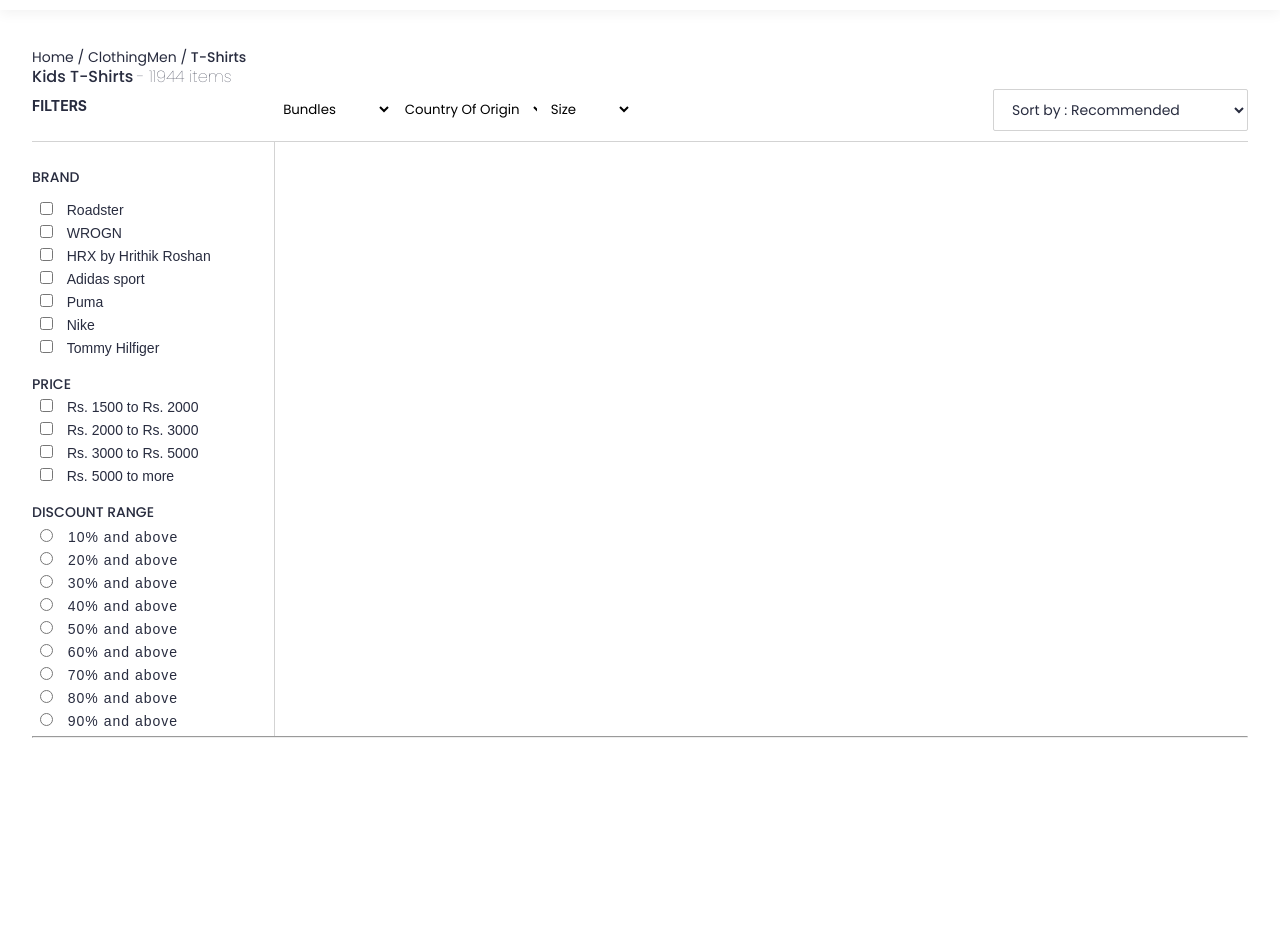
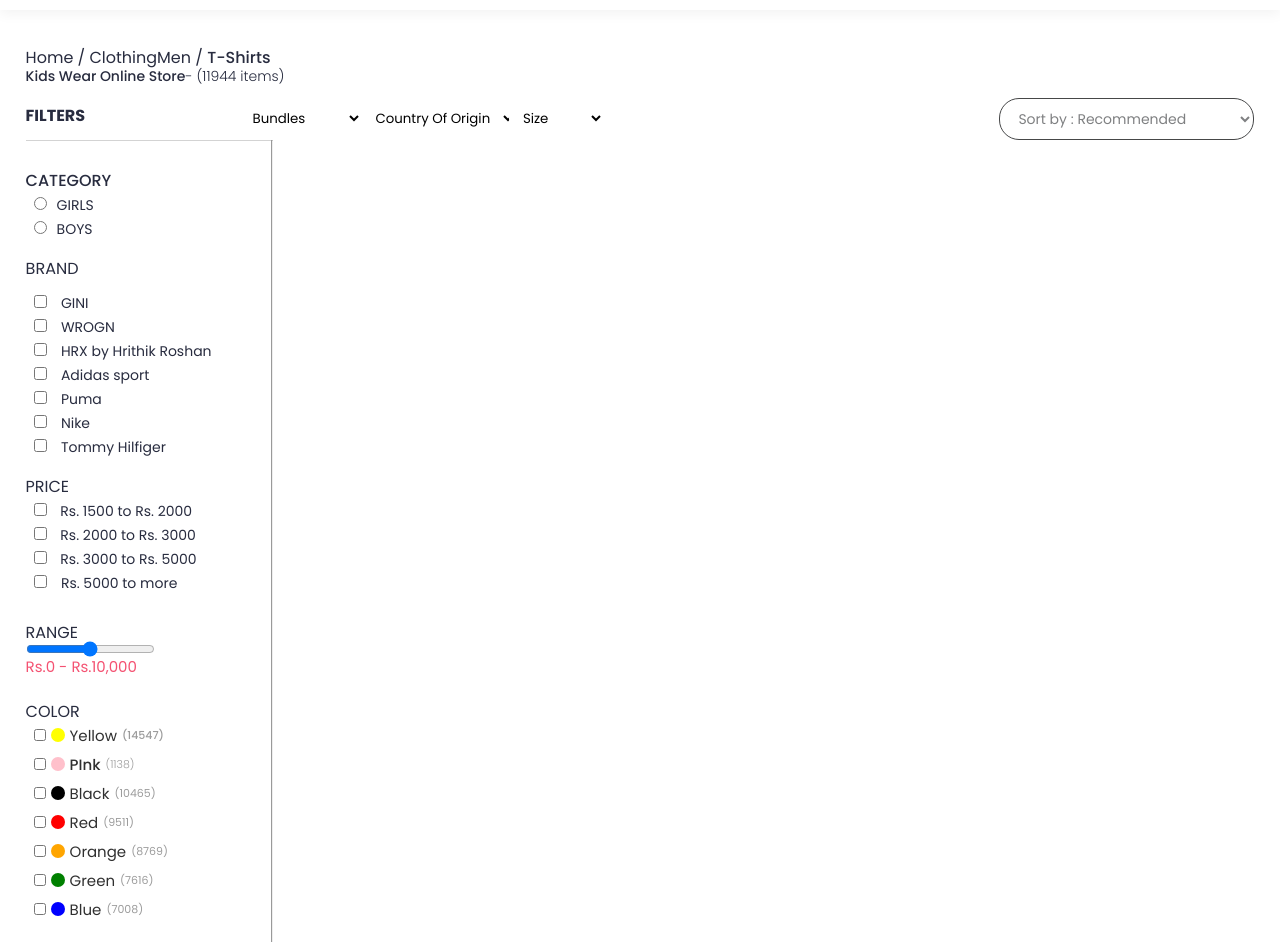
Before and after one commit to MaitriRajpara/Myntra, a plain HTML site: page index.html in a window 1280 px wide. Shown: the part 70-1012 px from the top of the page. Before the commit the page ends 920 px from the top, so only its background shows below. Drawn offline with Linux system fonts and the light colour scheme.

Commit message:
docs: Sidebar created

```diff
--- a/index.html
+++ b/index.html
@@ -1,25 +1,22 @@
 <!DOCTYPE html>
 <html lang="en">
+
 <head>
   <meta charset="UTF-8" />
   <meta name="viewport" content="width=device-width, initial-scale=1.0" />
-    <link rel="stylesheet" href="Styles/nav.css" />
-    <link rel="stylesheet" href="Styles/sidebar.css">
-    <link
-      rel="stylesheet"
-      href="https://cdnjs.cloudflare.com/ajax/libs/font-awesome/6.7.2/css/all.min.css"
+  <link rel="stylesheet" href="nav.css" />
+  <link rel="stylesheet" href="sidebar.css">
+  <link rel="stylesheet" href="https://cdnjs.cloudflare.com/ajax/libs/font-awesome/6.7.2/css/all.min.css"
     integrity="sha512-Evv84Mr4kqVGRNSgIGL/F/aIDqQb7xQ2vcrdIwxfjThSH8CSR7PBEakCr51Ck+w+/U6swU2Im1vVX0SVk9ABhg=="
-      crossorigin="anonymous"
-      referrerpolicy="no-referrer"
-    />
+    crossorigin="anonymous" referrerpolicy="no-referrer" />
   <link rel="preconnect" href="https://fonts.googleapis.com" />
   <link rel="preconnect" href="https://fonts.gstatic.com" crossorigin />
   <link
     href="https://fonts.googleapis.com/css2?family=Poppins:ital,wght@0,100;0,200;0,300;0,400;0,500;0,600;0,700;0,800;0,900;1,100;1,200;1,300;1,400;1,500;1,600;1,700;1,800;1,900&family=Roboto+Condensed:ital,wght@0,100..900;1,100..900&display=swap"
-      rel="stylesheet"
-    />
+    rel="stylesheet" />
   <title>Online Store - Myntra</title>
 </head>
+
 <body>
   <header>
     <nav>
@@ -37,10 +34,7 @@
       <div class="nav-right">
         <div class="search-bar">
           <i class="fa fa-search" aria-hidden="true"></i>
-            <input
-              type="text"
-              placeholder="Search for brands ,products and more"
-            />
+          <input type="text" placeholder="Search for brands ,products and more" />
         </div>
 
         <div>
@@ -61,7 +55,7 @@
   <div id="ProductsContainer">
     <div id="ProductsParent">
       <div>Home / ClothingMen / <span> T-Shirts</span></div>
-          <div>Kids T-Shirts <span>- 11944 items</span></div>
+      <div>Kids Wear Online Store<span>- (11944 items)</span></div>
       <div id="filterSelectBoxes">
         <div class="fl">FILTERS</div>
         <div class="bundle">
@@ -102,12 +96,21 @@
         <div id="ProductFilter">
           <div id="brandFilter">
             <br /><br />
+            <span class="Category">CATEGORY</span>
+            <ul id="category">
+              <li>
+                <input type="radio" id="boys" value="10" name="boys" /><span>GIRLS</span>
+              </li>
+              <li>
+                <input type="radio" id="mens" value="20" name="boys" /><span>BOYS </span>
+              </li>
+              <br>
+              <div id="brandname">
                 <span class="filterspan">BRAND</span>
                 <ul id="filterButtonBrand">
                   <li>
-                              <input type="checkbox" class="bandfiltered" id="Roadster" value="Roadster"
-                                  name="Roadster" />
-                              <span>Roadster</span>
+                    <input type="checkbox" class="bandfiltered" id="Roadster" value="Roadster" name="Roadster" />
+                    <span>GINI</span>
                   </li>
                   <li>
                     <input type="checkbox" class="bandfiltered" id="WROGN" value="WROGN" name="WROGN" />
@@ -119,8 +122,8 @@
                     <span> HRX by Hrithik Roshan </span>
                   </li>
                   <li>
-                              <input type="checkbox" class="bandfiltered" id="LouisPhilippeSport"
-                                  value="Louis Philippe Sport" name="Louis Philippe Sport" />
+                    <input type="checkbox" class="bandfiltered" id="LouisPhilippeSport" value="Louis Philippe Sport"
+                      name="Louis Philippe Sport" />
                     <span> Adidas sport </span>
                   </li>
                   <li>
@@ -138,6 +141,8 @@
                 </ul>
                 <br />
 
+              </div>
+              <div id="check-range">
                 <span class="filterspan">PRICE</span>
                 <ul id="filterButtonPrice">
                   <li> <input type="checkbox" id="174-1881" value="174-1881" name="174-1881" /><span> Rs. 1500
@@ -156,6 +161,41 @@
                   </li>
                 </ul>
                 <br>
+              </div>
+              <div id="range">
+                <div>RANGE</div>
+                <input type="range"><br>
+                <p>Rs.0 - Rs.10,000</p>
+              </div>
+              <div id="color">
+                <div id="color-text">COLOR
+                </div>
+                <div id="color-content">
+                  <div id="container"><input type="checkbox">
+                    <div id="yellow"></div>Yellow <span
+                      style="font-size: 11px;color: rgba(0, 0, 0, 0.391);">(14547)</span>
+                  </div>
+                  <div id="container"><input type="checkbox">
+                    <div id="pink"></div>PInk<span style="font-size: 11px;color: rgba(0, 0, 0, 0.391);">(1138)</span>
+                  </div>
+                  <div id="container"><input type="checkbox">
+                    <div id="black"></div>Black<span style="font-size: 11px;color: rgba(0, 0, 0, 0.391);">(10465)</span>
+                  </div>
+                  <div id="container"><input type="checkbox">
+                    <div id="red"></div>Red<span style="font-size: 11px;color: rgba(0, 0, 0, 0.391);">(9511)</span>
+                  </div>
+                  <div id="container"><input type="checkbox">
+                    <div id="orange"></div>Orange<span
+                      style="font-size: 11px;color: rgba(0, 0, 0, 0.391);">(8769)</span>
+                  </div>
+                  <div id="container"><input type="checkbox">
+                    <div id="green"></div>Green<span style="font-size: 11px;color: rgba(0, 0, 0, 0.391);">(7616)</span>
+                  </div>
+                  <div id="container"><input type="checkbox">
+                    <div id="blue"></div>Blue<span style="font-size: 11px;color: rgba(0, 0, 0, 0.391);">(7008)</span>
+                  </div>
+                </div>
+                <div id="radio-dis">
                   <span class="filterspan">DISCOUNT RANGE</span>
                   <ul id="filterButtonDiscount">
                     <li>
@@ -195,6 +235,7 @@
                   </ul>
                 </div>
               </div>
+          </div>
           <br /><br />
 
           <div id="productGrid">
@@ -205,9 +246,7 @@
         <div id="footerBlock"></div>
       </div>
     </div>
-
 </body>
-
 </html>
 </body>
 </html>
--- a/Styles/nav.css
+++ b/nav.css
@@ -2,7 +2,7 @@
   margin: 0;
   padding: 0;
   box-sizing: border-box;
-  font-family: "Poppins", serif;
+
 }
 
 header {
--- a/Styles/sidebar.css
+++ b/sidebar.css
@@ -1,22 +1,23 @@
+* {
+  font-family: "Poppins", serif;
+  font-weight: 400;
+}
+
 body {
   margin: 0;
   padding: 0;
-  font-family: "Poppins", serif;
 }
 
 #ProductsParent {
-  width: 95%;
+  width: 96%;
   height: 100vh;
   margin: auto;
-  font-family: Whitney, -apple-system, BlinkMacSystemFont, Segoe UI, Roboto,
-    Helvetica, Arial, sans-serif;
-  -webkit-font-smoothing: antialiased;
   margin-top: 5vh;
 }
 
 #ProductsParent div:nth-child(1) {
   color: #282c3f;
-  font-size: 14px;
+  font-size: 16px;
   line-height: 1;
 }
 
@@ -27,22 +28,21 @@ body {
 #ProductsParent div:nth-child(2) {
   color: #282c3f;
   font-size: 14px;
-  font-size: 16px;
+  gap: 2;
   font-weight: 500;
 }
 
 #ProductsParent div:nth-child(2) > span {
-  font-weight: 100;
+  font-weight: 300;
 }
-
-/* Select tag */
 
 #filterSelectBoxes {
   display: flex;
+  margin-top: 1cap;
 }
 
 .filterSelectBoxes {
-  margin: -10px;
+  margin: -20px;
   padding: 0;
 }
 
@@ -51,12 +51,10 @@ body {
   margin-top: 10px;
   font-size: 20px;
   font-weight: 700;
-  font-family: -apple-system, BlinkMacSystemFont, "Segoe UI", Roboto, Oxygen,
-    Ubuntu, Cantarell, "Open Sans", "Helvetica Neue", sans-serif;
 }
 
 #ProductsParent .bundle {
-  color: #696969;
+  color: #565656;
   width: 10%;
   font-weight: 400;
   font-size: 14px;
@@ -65,9 +63,23 @@ body {
 #ProductsParent .bundle > select,
 #ProductsParent .country > select,
 #ProductsParent .size > select {
-  border: none;
+  outline: none;
+  border: 1px;
   padding: 10px;
+  border-radius: 20px;
   background-color: white;
+}
+
+#ProductsParent .bundle > select:hover {
+  background-color: #f1efef;
+}
+
+#ProductsParent .country > select:hover {
+  background-color: #f1efef;
+}
+
+#ProductsParent .size > select:hover {
+  background-color: #f1efef;
 }
 
 #ProductsParent .country {
@@ -85,7 +97,7 @@ body {
 }
 
 #ProductsParent .ProductSelectBy {
-  width: 40%;
+  width: 50%;
   display: flex;
   justify-content: flex-end;
 }
@@ -93,26 +105,28 @@ body {
 .ProductSelectBy select {
   padding: 9px 14px;
   font-size: 14px;
-  color: #282c3f;
+  color: #7f8082;
   width: 255px;
-  border-radius: 2px;
-  border: 1px solid lightgray;
+  border-radius: 20px;
+  outline: none;
+  border: 1px solid rgb(70, 71, 72);
   background-color: white;
 }
 
-/* filter */
+.ProductSelectBy select:hover {
+  background-color: #f1efef;
+}
 
 #ProductBlock {
   width: 100%;
   display: flex;
-  margin-top: 10px;
 }
 
 #ProductFilter {
   width: 20%;
   min-width: 200px;
-  border-top: 1px solid lightgray;
-  border-right: 1px solid lightgray;
+  border-top: 1px solid lightgrey;
+  border-bottom: 1px solid lightgrey;
 }
 
 #brandFilter li {
@@ -125,17 +139,15 @@ body {
   margin-top: -20px;
   font-size: 14px;
   color: #282c3f;
-  font-family: sans-serif;
   min-height: 17px;
 }
-/* ul */
+
 #brandFilter #filterButtonBrand {
   padding-top: 10px;
 }
 
 #productGrid {
   width: 80%;
-  border-top: 1px solid lightgray;
 }
 
 #brandFilter #filterButtonDiscount {
@@ -155,7 +167,7 @@ body {
 }
 
 #productGridItems #outerDIv {
-  width: 100%;
+  width: 90%;
 }
 
 #productGridItems img {
@@ -163,6 +175,7 @@ body {
   margin-bottom: 0;
   padding: 0;
 }
+
 #products a {
   text-decoration: none;
 }
@@ -212,73 +225,105 @@ body {
   margin-left: 5px;
   font-size: 12px;
 }
+
 #products .discount {
-  color: #ff905a;
+  color: #f45272;
   font-weight: 400;
   font-size: 12px;
   margin-left: 5px;
 }
 
-/* .img_div {
-    position: relative;
-    justify-content: center;
-  }
+#side-nav #color {
+  width: 260px;
+  height: 315px;
+}
 
+#side-nav #color #color-text {
+  height: 40px;
+  font-size: 12px;
+  font-weight: 900;
+  color: rgba(0, 0, 0, 0.884);
+  display: flex;
+  align-items: center;
+  justify-content: center;
+  gap: 105px;
+  margin-top: 10px;
+}
 
-  #wishListDiv {
-    visibility: hidden;
-    width: 100%;
-    height: 60px;
-    background-color: white;
-    margin-bottom: -5px;
-    visibility: hidden;
-    border: none;
-    position: absolute;
-    bottom: 5px;
-    text-align: center;
-    align-items: center;
-    vertical-align: middle;
-    justify-content: center;
-    z-index: 5;
-    color: lightgray;
-    border: 1px solid lightgray;
-  }
+#side-nav #color #color-image {
+  height: 15px;
+  width: 15px;
+  margin-right: -15px;
+}
 
-  #wishListBtn {
-    border: 1px solid lightgray;
-    text-align: center;
-    align-items: center;
-    vertical-align: middle;
-    justify-content: center;
-    width: 85%;
-    border-radius: 2px;
-    border: 1px solid #d4d5d9;
-    color: #282c3f;
-    letter-spacing: 1px;
-    text-transform: uppercase;
-    font-size: 12px;
-    font-weight: 500;
-    font-family: Whitney, -apple-system, BlinkMacSystemFont, Segoe UI, Roboto,
-      Helvetica, Arial, sans-serif;
-    -webkit-font-smoothing: antialiased;
-    margin-top: 10px;
-  }
-  #wishListBtn span {
-    text-align: center;
-    align-items: center;
-    vertical-align: middle;
-    justify-content: center;
-    margin: 0px;
-    padding: 0px;
-    font-weight: 500;
-    font-size: 15px;
-    padding: 10px;
-  }
+#color #color-content {
+  height: 243px;
+  width: 260px;
+}
 
-  .wishbtn > :nth-child(2) {
-    font-size: 17px;
-  } */
+#color #color-content #container {
+  margin-top: 1px;
+  height: 28px;
+  width: 260px;
+  display: flex;
+  align-items: center;
+  gap: 5px;
+  font-size: 15px;
+  color: rgba(0, 0, 0, 0.815);
+}
 
-.bundle :hover {
-  border-radius: 2cap;
+#color #color-content #container input {
+  width: 12px;
+  height: 12px;
+  margin-left: 8px;
+  accent-color: rgb(244, 78, 105);
 }
+
+#color #color-content #container div {
+  height: 14px;
+  width: 14px;
+  border-radius: 50%;
+}
+
+#color #color-content #container #yellow {
+  background-color: yellow;
+}
+
+#color #color-content #container #pink {
+  background-color: pink;
+}
+
+#color #color-content #container #black {
+  background-color: black;
+}
+
+#color #color-content #container #red {
+  background-color: red;
+}
+
+#color #color-content #container #orange {
+  background-color: orange;
+}
+
+#color #color-content #container #green {
+  background-color: green;
+}
+
+#color #color-content #container #blue {
+  background-color: blue;
+}
+
+#color {
+  margin-top: 30px;
+}
+
+#range {
+  margin-top: 10px;
+  color: #f45272;
+  font-size: 15px;
+  text-align: left;
+}
+
+.check-range {
+  border-bottom: 1px solid lightgray;
+}
```
Also changed, not shown: Images/s1.jpeg (added), Images/s10.jpeg (added), Images/s2.jpeg (added), Images/s3.jpeg (added), Images/s4.jpeg (added), Images/s5.jpeg (added), Images/s6.jpeg (added), Images/s7.jpeg (added), Images/s8.jpeg (added), Images/s9.jpeg (added). Lines whose indentation alone changed are shown as unchanged.
